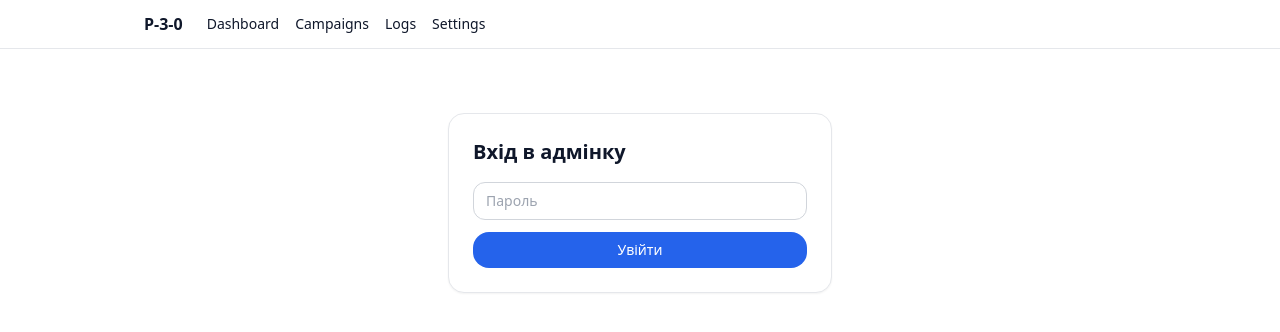
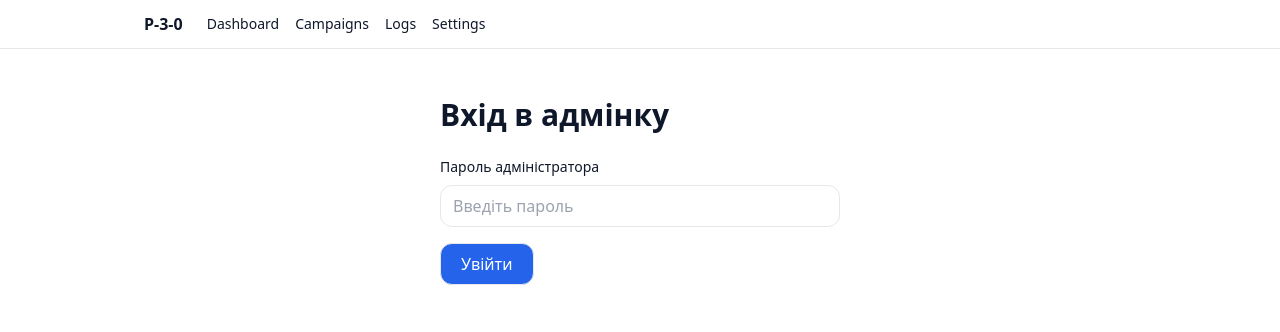
Before and after one commit to yurashko-ux/P-3-0, a Next.js app in the folder web/: page /admin/login in a window 1280 px wide. Shown: the top 332 px of the page. Built offline with nearby package versions, Linux system fonts and the light colour scheme.

Commit message:
Update page.tsx

```diff
--- a/web/app/admin/login/page.tsx
+++ b/web/app/admin/login/page.tsx
@@ -1,3 +1,65 @@
-'use client'
-import { useState } from 'react'
-export default function LoginPage(){const [pass,setPass]=useState('');const [err,setErr]=useState('');const [loading,setLoading]=useState(false);async function onSubmit(e:any){e.preventDefault();setLoading(true);setErr('');const res=await fetch('/api/auth/login',{method:'POST',headers:{'Content-Type':'application/json'},body:JSON.stringify({pass})});setLoading(false);if(res.ok){location.href='/admin'}else{const j=await res.json().catch(()=>({}));setErr(j.error||'Невірний пароль')}}return(<div className='max-w-sm mx-auto mt-10 card'><h1 className='text-xl font-semibold mb-4'>Вхід в адмінку</h1><form onSubmit={onSubmit} className='space-y-3'><input className='input' type='password' placeholder='Пароль' value={pass} onChange={e=>setPass(e.target.value)} />{err&&<div className='text-red-600 text-sm'>{err}</div>}<button className='btn btn-primary w-full' disabled={loading}>{loading?'Вхід…':'Увійти'}</button></form></div>)}
+// web/app/admin/login/page.tsx
+import { cookies } from 'next/headers';
+import { redirect } from 'next/navigation';
+
+export default function AdminLoginPage({
+  searchParams,
+}: {
+  searchParams?: { err?: string };
+}) {
+  async function login(formData: FormData) {
+    'use server';
+    const input = String(formData.get('password') || '').trim();
+    const adminPass =
+      process.env.ADMIN_PASS || process.env.ADMIN_PASSWORD || '';
+
+    if (adminPass && input && input === adminPass) {
+      // логін успішний → ставимо cookie на 30 днів
+      cookies().set('admin_ok', '1', {
+        httpOnly: true,
+        sameSite: 'lax',
+        secure: true,
+        path: '/',
+        maxAge: 60 * 60 * 24 * 30,
+      });
+      redirect('/admin');
+    }
+
+    // невірний пароль → повертаємо з помилкою
+    redirect('/admin/login?err=1');
+  }
+
+  const hasError = Boolean(searchParams?.err);
+
+  return (
+    <div className="mx-auto max-w-md p-6">
+      <h1 className="text-3xl font-semibold mb-6">Вхід в адмінку</h1>
+
+      {hasError && (
+        <div className="mb-4 rounded-xl border border-red-300 bg-red-50 px-3 py-2 text-sm">
+          Невірний пароль. Спробуйте ще раз.
+        </div>
+      )}
+
+      <form action={login} className="space-y-4">
+        <div>
+          <label className="block text-sm mb-2">Пароль адміністратора</label>
+          <input
+            type="password"
+            name="password"
+            className="w-full rounded-xl border px-3 py-2"
+            placeholder="Введіть пароль"
+            required
+          />
+        </div>
+
+        <button
+          type="submit"
+          className="rounded-xl px-5 py-2 border bg-blue-600 text-white"
+        >
+          Увійти
+        </button>
+      </form>
+    </div>
+  );
+}
```
